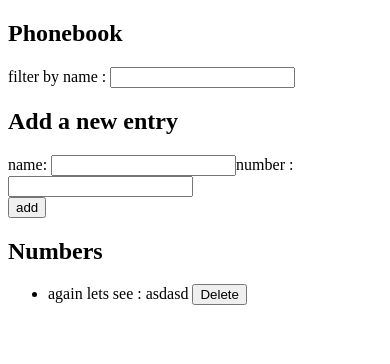
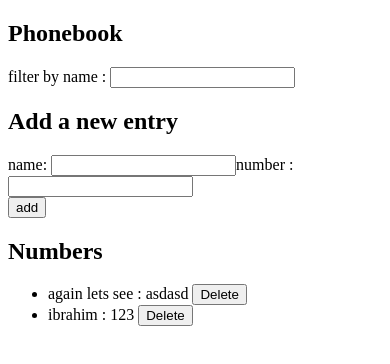
Before and after one commit to ibrahimuddin/full-stack-open, a React (Vite) app in the folder part2/phonebook/: page / in a window 390 px wide. Shown: the top 364 px of the page. Built offline with nearby package versions, Linux system fonts and the light colour scheme; data requests are answered from the project's data file.

Commit message:
initial attempt step 10 phonebook

```diff
--- a/part2/phonebook/db.json
+++ b/part2/phonebook/db.json
@@ -4,6 +4,11 @@
       "id": "4",
       "name": "again lets see",
       "number": "asdasd"
+    },
+    {
+      "id": "2",
+      "name": "ibrahim",
+      "number": "123"
     }
   ]
 }
--- a/part2/phonebook/src/App.jsx
+++ b/part2/phonebook/src/App.jsx
@@ -87,24 +87,29 @@ const App = () => {
 
   const addEntry = (event) => {
     event.preventDefault()
+
+
+    console.log(newName in persons)
     const newPerson = {
       name:newName,
       number:newNumber,
       id:(persons.length+1).toString()
     }
-    numberService
-    .create(newPerson)
-    .then(response =>{
-      console.log(response)
-    })
+
     let personExists = false
     persons.forEach(person => {
       if (person.name.toLowerCase() === newPerson.name.toLowerCase()){
         personExists = true
         alert(`${newPerson.name} exists in phonebook!`)
+        //here i should call the axios.update method
       }
     })
     if (!personExists){
+      numberService
+      .create(newPerson)
+      .then(response =>{
+        console.log(response)
+      })
       setPersons(persons.concat(newPerson))
       setNewName('')
       setNewNumber('')
```
